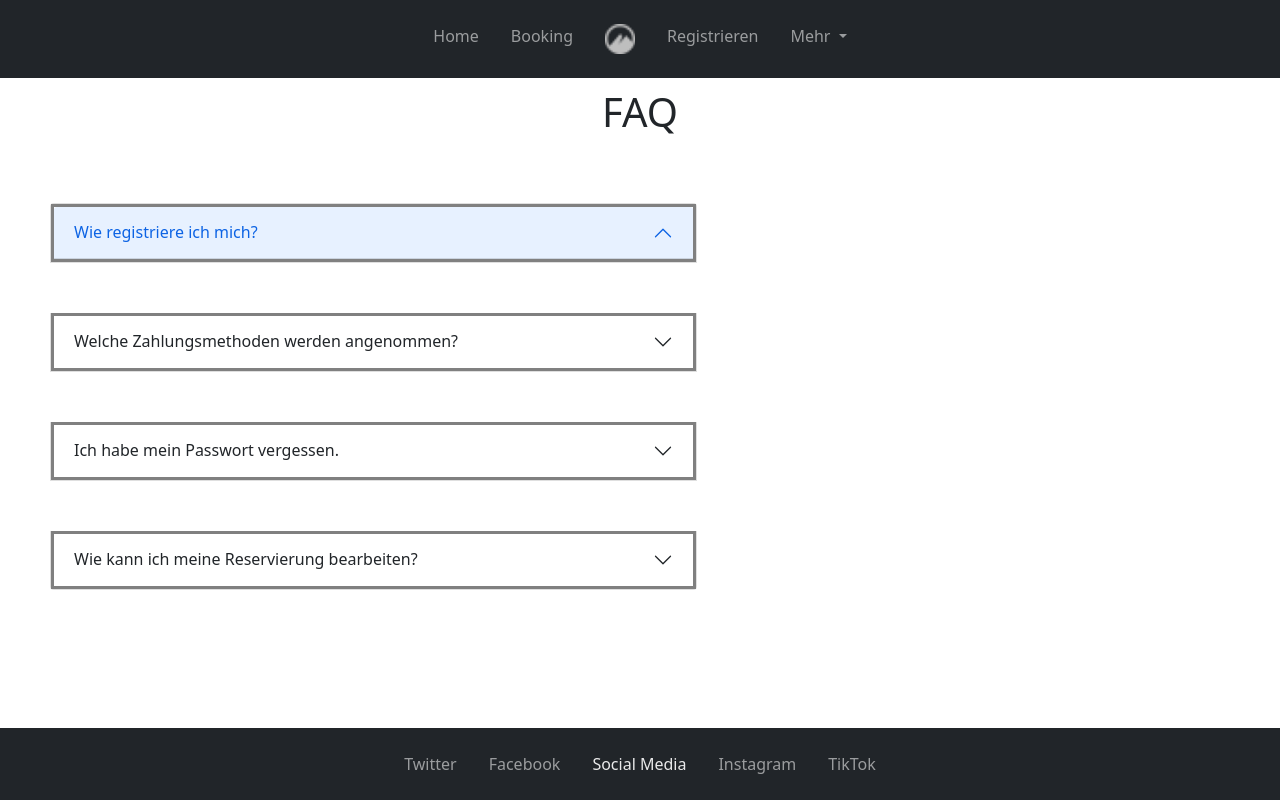
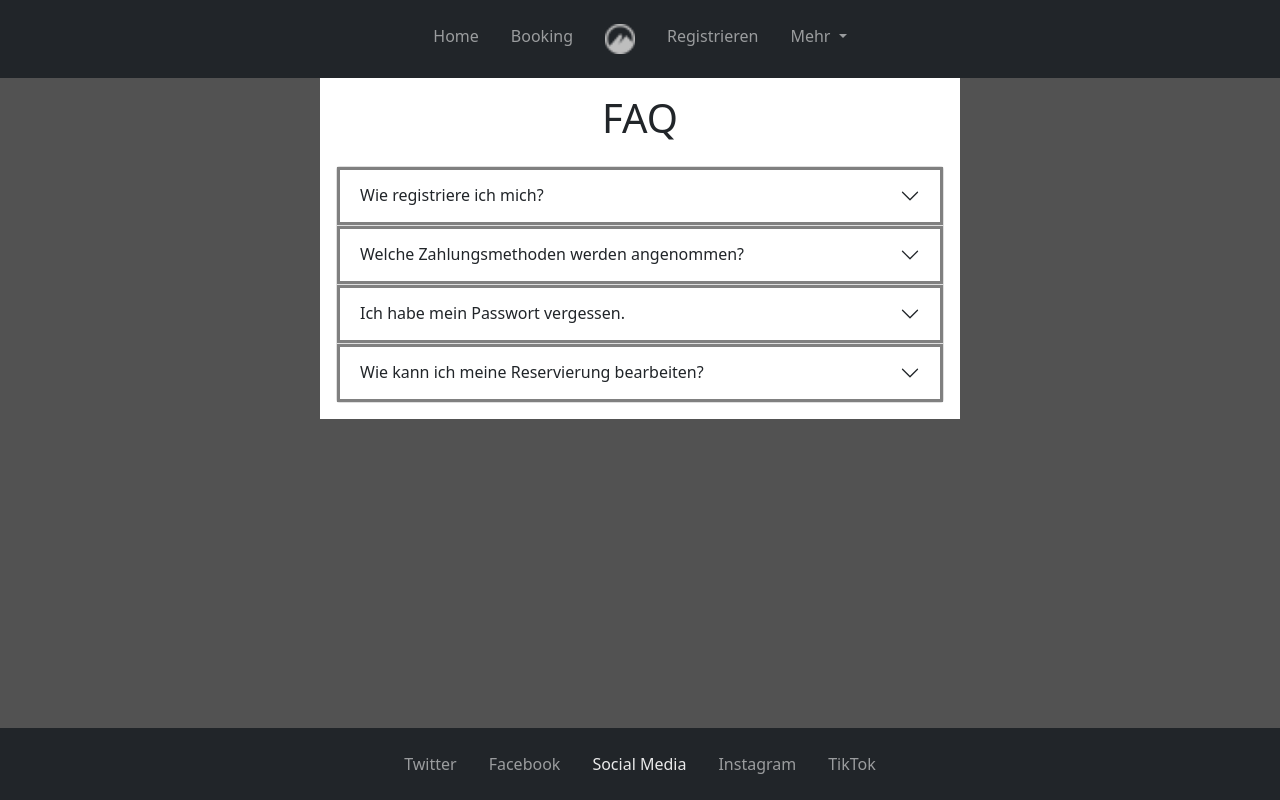
Before and after one commit to if22b151/Hotel-Website, a PHP site: page /faq.php in a window 1280 px wide. Run offline with PHP 8.4, Linux system fonts and the light colour scheme.

Commit message:
fixed faq formatting

```diff
--- a/faq.php
+++ b/faq.php
@@ -7,70 +7,60 @@
     <link rel="stylesheet" href="styles.css">
     <link href="css/bootstrap.min.css" rel="stylesheet">
     <title>FAQ</title>
-
-    <style>
-    html{ background-color: white; }
-    </style>
 </head>
 <body>
   <!-- Navbar -->
   <?php include 'php/navbar.php' ?>
 
-  <div class="Header">
+  <div class="black_background">
+  <div class="container site_content py-3">
+    <div class="d-flex justify-content-center">
       <h1>FAQ</h1>
     </div>
-    <!--Accordion-->
-    <div class="accordion" id="accordionExample">
-      <!--Erstes Accordion-->
-      <div class="col-md-7">
+
+    <!-- Accordions -->
+    <div class="accordion px-1 mt-3" id="accordion-faq">
+      <!-- Registrierung -->
       <div class="accordion-item">
-          <h2 class="accordion-header" id="RegistrierungFAQ">
-            <button class="accordion-button" type="button" data-bs-toggle="collapse" data-bs-target="#collapseOne" aria-expanded="true" aria-controls="collapseOne">
+        <h2 class="accordion-header" id="ZahlungsmethodeFAQ">
+          <button class="accordion-button collapsed" type="button" data-bs-toggle="collapse" data-bs-target="#collapseOne" aria-expanded="false" aria-controls="collapseTwo">
             Wie registriere ich mich?
           </button>
         </h2>
-          <div id="collapseOne" class="accordion-collapse collapse" aria-labelledby="headingOne" data-bs-parent="#accordionExample">
+        <div id="collapseOne" class="accordion-collapse collapse" aria-labelledby="headingOne" data-bs-parent="#accordion-faq">
           <div class="accordion-body">
-                <p>Auf der Startseite, klicken Sie oben Links auf den Knopf "Profil".<br>
-                    Geben Sie nun Ihre E-Mail-Addresse in das Feld "E-MAIL-HIER-ANGEBEN" ein und klicken sie auf den rot blinkenden Knopf "EINLOGGEN ODER REGISTRIEREN" darunter. Nun folgen Sie den weiteren Anweisungen auf dem Formular.<br>
-                    Ihnen wird eine Bestätigungs E-Mail zugesandt um zu verischern, dass alles geklappt hat!
-                </p>
+            Auf der Startseite, klicken Sie oben Links auf den Knopf "Profil".<br>Geben Sie nun Ihre E-Mail-Addresse in das Feld "E-MAIL-HIER-ANGEBEN" ein und klicken sie auf den rot blinkenden Knopf "EINLOGGEN ODER REGISTRIEREN" darunter. Nun folgen Sie den weiteren Anweisungen auf dem Formular.<br>Ihnen wird eine Bestätigungs E-Mail zugesandt um zu verischern, dass alles geklappt hat!
           </div>
         </div>
       </div>
-    <!--Erstes Accordion Ende -->
 
-    <!--Zweites Accordion-->
+      <!-- Zahlungsmethoden -->
       <div class="accordion-item">
         <h2 class="accordion-header" id="ZahlungsmethodeFAQ">
           <button class="accordion-button collapsed" type="button" data-bs-toggle="collapse" data-bs-target="#collapseTwo" aria-expanded="false" aria-controls="collapseTwo">
             Welche Zahlungsmethoden werden angenommen?
           </button>
         </h2>
-        <div id="collapseTwo" class="accordion-collapse collapse" aria-labelledby="headingTwo" data-bs-parent="#accordionExample">
+        <div id="collapseTwo" class="accordion-collapse collapse" aria-labelledby="headingTwo" data-bs-parent="#accordion-faq">
           <div class="accordion-body">
-            <p>Aus technischen Gründen unterstützen wir momentan leider lediglich Bargeldzahlungen an der Rezeption beim Check-In. Wir empfehlen am Weg zum Hotel einen aufmerksamen Blick auf ihre Umgebung zu bewahren - unsere Bargeldlastigkeit ist in der Gegend leider bekannt.</p>
+            Aus technischen Gründen unterstützen wir momentan leider lediglich Bargeldzahlungen an der Rezeption beim Check-In. Wir empfehlen am Weg zum Hotel einen aufmerksamen Blick auf ihre Umgebung zu bewahren - unsere Bargeldlastigkeit ist in der Gegend leider bekannt.
           </div>
         </div>
       </div>
-    <!--Zweites Accordion Ende-->
 
-    <!--Drittes Accordion-->
+      <!-- Passwort vergessen -->
       <div class="accordion-item">
         <h2 class="accordion-header" id="Passwort_vergessenFAQ">
           <button class="accordion-button collapsed" type="button" data-bs-toggle="collapse" data-bs-target="#collapseThree" aria-expanded="false" aria-controls="collapseThree">
             Ich habe mein Passwort vergessen.
           </button>
         </h2>
-        <div id="collapseThree" class="accordion-collapse collapse" aria-labelledby="headingThree" data-bs-parent="#accordionExample">
+        <div id="collapseThree" class="accordion-collapse collapse" aria-labelledby="headingThree" data-bs-parent="#accordion-faq">
           <div class="accordion-body">
-            <p>Versuchen Sie sich anzumelden und klicken, nach Aufforderung nach dem Passwort, auf den Knopf "Passwort vergessen".<br>
-                Überprüfen Sie nun Ihr Postfach (auch den Spam-Ordner!) und klicken Sie auf "Passwort zurücksetzen".<br>
-            Folgen Sie nun den weiteren Anweisungen.</p>
+            Versuchen Sie sich anzumelden und klicken, nach Aufforderung nach dem Passwort, auf den Knopf "Passwort vergessen".<br>Überprüfen Sie nun Ihr Postfach (auch den Spam-Ordner!) und klicken Sie auf "Passwort zurücksetzen".<br>Folgen Sie nun den weiteren Anweisungen.
           </div>
         </div>
       </div>
-    <!--Drittes Accordion Ende-->
 
       <!--Viertes Accordion-->
       <div class="accordion-item">
@@ -79,18 +69,16 @@
           Wie kann ich meine Reservierung bearbeiten?
           </button>
         </h2>
-      <div id="collapseFour" class="accordion-collapse collapse" aria-labelledby="headingFour" data-bs-parent="#accordionExample">
+        <div id="collapseFour" class="accordion-collapse collapse" aria-labelledby="headingFour" data-bs-parent="#accordion-faq">
           <div class="accordion-body">
-          <p>Klicken Sie hierfür auf der Startseite oben Links auf den Knopf "Profil". Wählen Sie anschließend das Untermenü "Reservierungen" an.<br>
-            Hier sehen Sie all Ihre Reverierungen und können diese über das Menü "bearbeiten" bearbeiten!</p>
+            Klicken Sie hierfür auf der Startseite oben Links auf den Knopf "Profil". Wählen Sie anschließend das Untermenü "Reservierungen" an.<br>Hier sehen Sie all Ihre Reverierungen und können diese über das Menü "bearbeiten" bearbeiten!
           </div>
         </div>
       </div>
-    <!--Viertes Accordion Ende-->
+    </div>
 
   </div>
   </div>
-    <!--Accordion Ende-->
 
   <!-- Footer -->
   <?php include 'php/footer.php' ?>
--- a/styles.css
+++ b/styles.css
@@ -76,10 +76,6 @@ footer a:hover{
     padding: 10px;
 }
 
-.accordion-item{
-   margin: 50px;
-
-}
 .Log-InContainer{
     display: flex;
     box-sizing: border-box;
```
Lines whose indentation alone changed are shown as unchanged.
